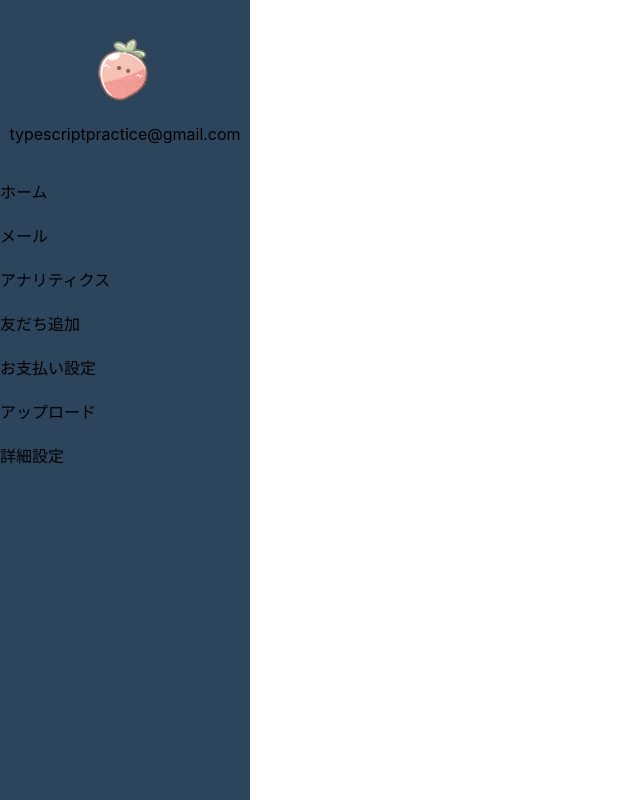
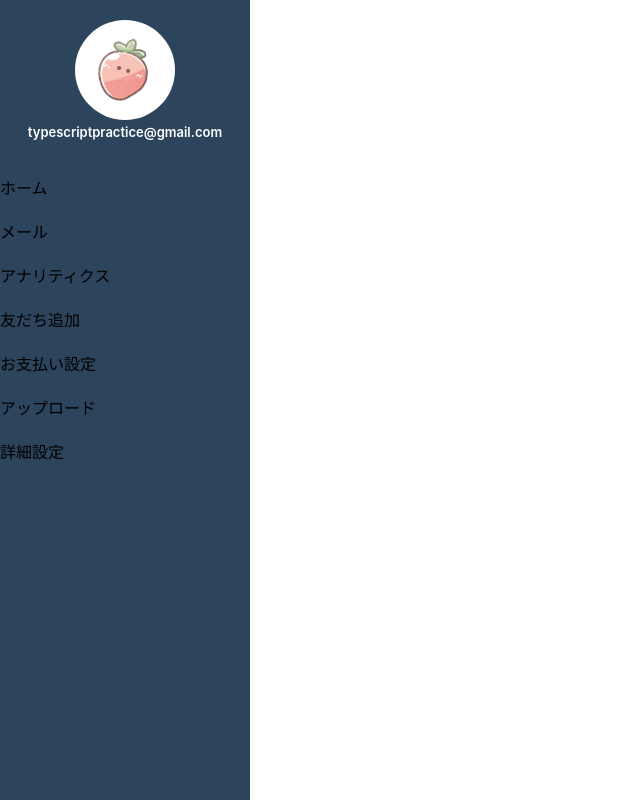
Before and after one commit to poponman/sidebar, a React (Create React App) app: page / in a window 1280 px wide. Shown: the whole page, without its empty margins (0-640 px from the left). Built offline with nearby package versions, Linux system fonts and the light colour scheme; some icons are missing.

Commit message:
アイコンの背景色を追加

```diff
--- a/src/App.css
+++ b/src/App.css
@@ -57,10 +57,12 @@
 
 .SidebarIcon img {
   width: 100px;
+  background-color: white;
+  border-radius: 50%;
 }
 
-.SIdebarIconp {
-  color:whiete;
+.SidebarIcon p {
+  color:white;
   font-weight: 600;
   font-size: 13px;
 }
```
